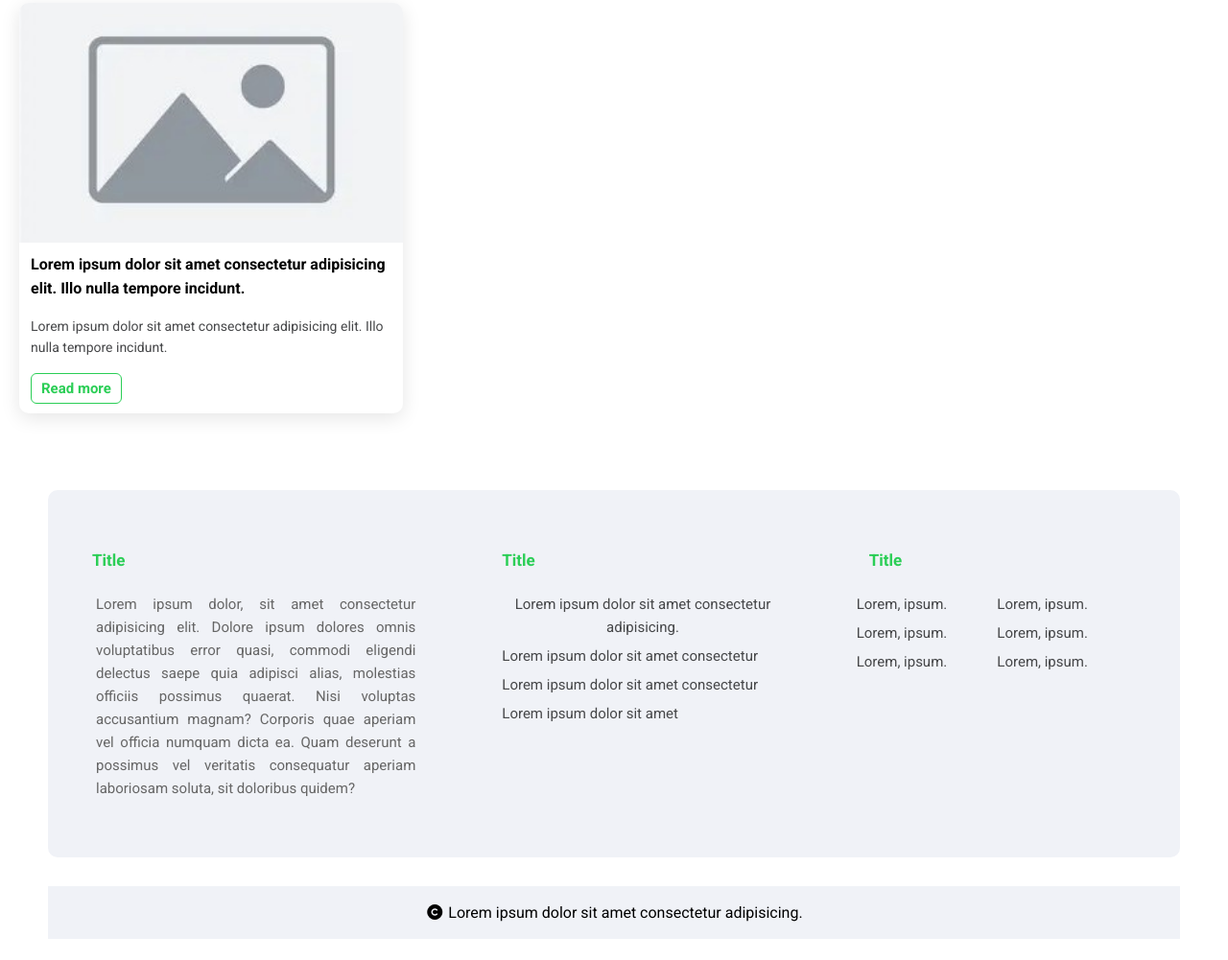
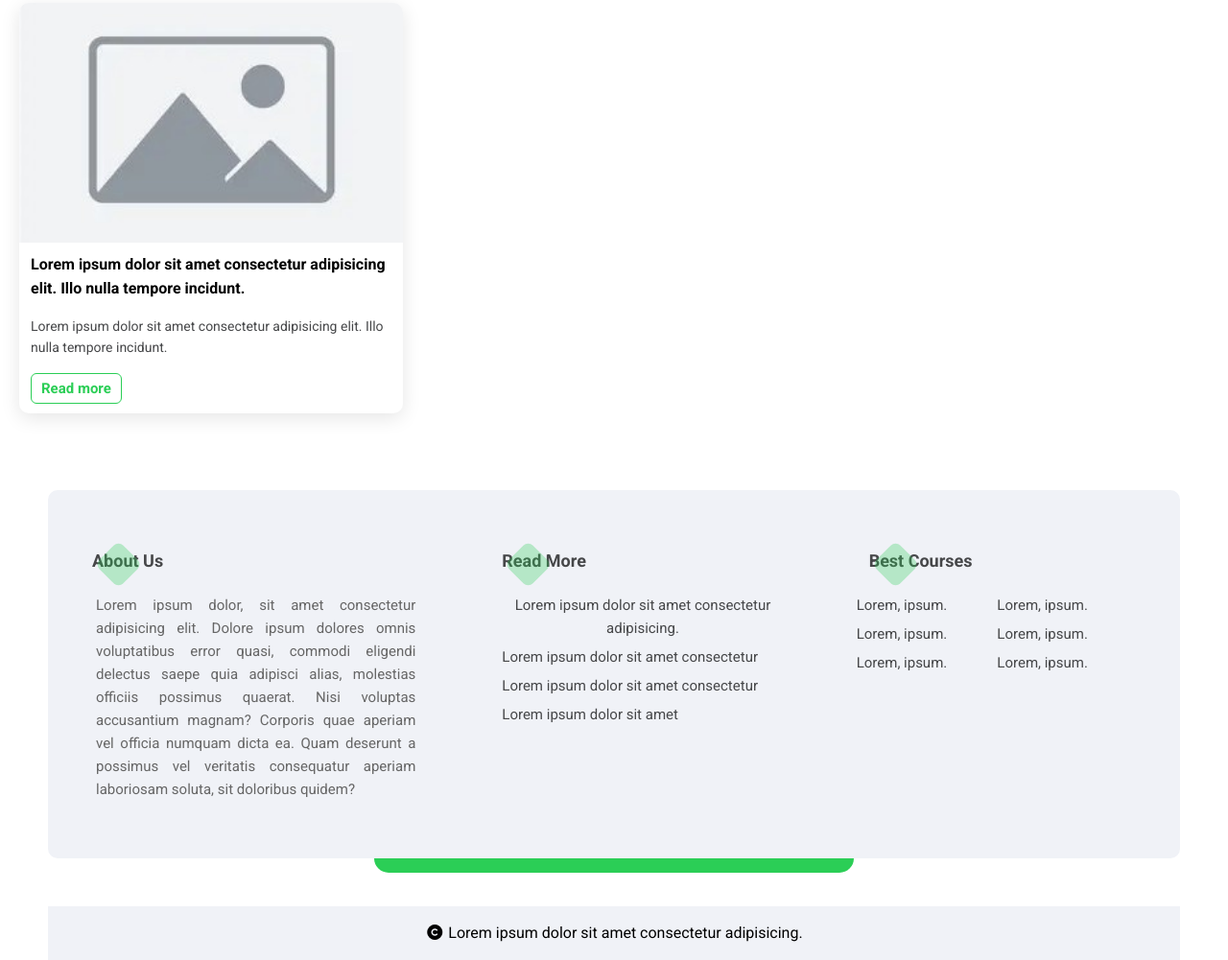
Before and after one commit to Jawad-Nassiri/CodePath, a plain HTML site: page index.html in a window 1280 px wide. Shown: the part 4111-5112 px from the top of the page at 96% size. Before the commit the page ends 5090 px from the top, so only its background shows below. Drawn offline with nearby package versions, Linux system fonts and the light colour scheme.

Commit message:
add pseudo elements to footer

```diff
--- a/css/index.css
+++ b/css/index.css
@@ -772,11 +772,25 @@ img {
   gap: 2rem;
   max-width: 1400px;
   background-color: #f0f2f7;
-  margin: 0 auto;
+  margin: 0 auto 5rem;
   padding: 6rem 4rem;
   text-align: center;
   border-radius: 1rem;
   position: relative;
+}
+
+.footer-widgets::before {
+  content: "";
+  position: absolute;
+  right: 0;
+  left: 0;
+  margin: 0 auto;
+  height: 4rem;
+  width: 50rem;
+  background: var(--primary-color);
+  z-index: -1;
+  bottom: -1.5rem;
+  border-radius: 1.5rem;
 }
 
 .footer-content-box {
@@ -796,13 +810,26 @@ img {
   padding-left: 6rem
 }
 
-
 .footer-content__title {
-  font-size: 1.7rem;
+  font-size: 1.8rem;
   font-weight: 700;
   color: var(--primary-color);
   margin-bottom: 1rem;
   text-align: left;
+  position: relative;
+  color: var(--dark-color);
+}
+
+.footer-content__title::before {
+  content: "";
+  position: absolute;
+  width: 3.5rem;
+  height: 3.5rem;
+  background: var(--primary-color);
+  opacity: 0.3;
+  left: 1rem;
+  transform: rotate(45deg);
+  border-radius: 0.7rem;
 }
 
 .footer-content__text {
--- a/index.html
+++ b/index.html
@@ -1422,13 +1422,13 @@
         <div class="footer-widgets">
 
           <div class="footer-content-box">
-            <span class="footer-content__title">Title</span>
+            <span class="footer-content__title">About Us</span>
             <p class="footer-content__text">Lorem ipsum dolor, sit amet consectetur adipisicing elit. Dolore ipsum dolores omnis voluptatibus error quasi, commodi eligendi delectus saepe quia adipisci alias, molestias officiis possimus quaerat. Nisi voluptas accusantium magnam?
             Corporis quae aperiam vel officia numquam dicta ea. Quam deserunt a possimus vel veritatis consequatur aperiam laboriosam soluta, sit doloribus quidem?</p>
           </div>
 
           <div class="footer-content-box">
-            <span class="footer-content__title">Title</span>
+            <span class="footer-content__title">Read More</span>
             <div class="footer-content__links">
               <a href="#" class="footer-content__link">Lorem ipsum dolor sit amet consectetur adipisicing.</a>
               <a href="#" class="footer-content__link">Lorem ipsum dolor sit amet consectetur</a>
@@ -1438,7 +1438,7 @@
           </div>
 
           <div class="footer-content-box">
-            <span class="footer-content__title">Title</span>
+            <span class="footer-content__title">Best Courses</span>
             <div class="footer-content-last-child">
               <div class="footer-content__left">
               <a href="#">Lorem, ipsum.</a>
@@ -1452,6 +1452,7 @@
             </div>
             </div>
           </div>
+
         </div>
       </div>
       <div class="footer__copyright">
```
